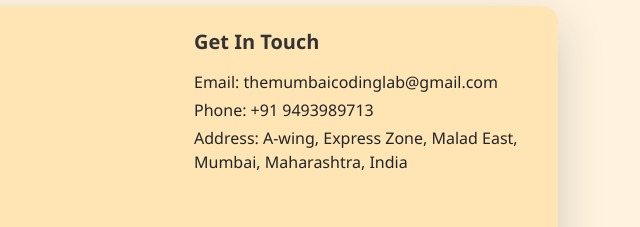
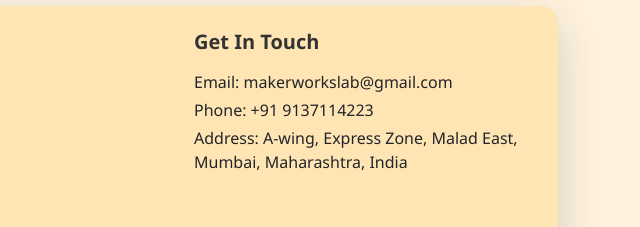
Before and after one commit to ummadi-ajay/maker-works.com, a plain HTML site: page PORTFOLIOBUILDINGLEVEL.html in a window 1280 px wide. Shown: the part 4217-4444 px from the top of the page, 640-1280 px from the left. Drawn offline with nearby package versions, Linux system fonts and the light colour scheme.

Commit message:
PORTFOLIOBUILDINGLEVEL.html

```diff
--- a/PORTFOLIOBUILDINGLEVEL.html
+++ b/PORTFOLIOBUILDINGLEVEL.html
@@ -821,8 +821,8 @@
                     </div>
                     <div class="col-md-4 mb-4">
                         <h5>Get In Touch</h5>
-                        <p class="text-dark mb-1">Email: themumbaicodinglab@gmail.com</p>
-                        <p class="text-dark mb-1">Phone: +91 9493989713</p>
+                        <p class="text-dark mb-1">Email: makerworkslab@gmail.com</p>
+                        <p class="text-dark mb-1">Phone: +91 9137114223</p>
                         <p class="text-dark">Address: A-wing, Express Zone, Malad East, Mumbai, Maharashtra, India</p>
                     </div>
                 </div>
```
